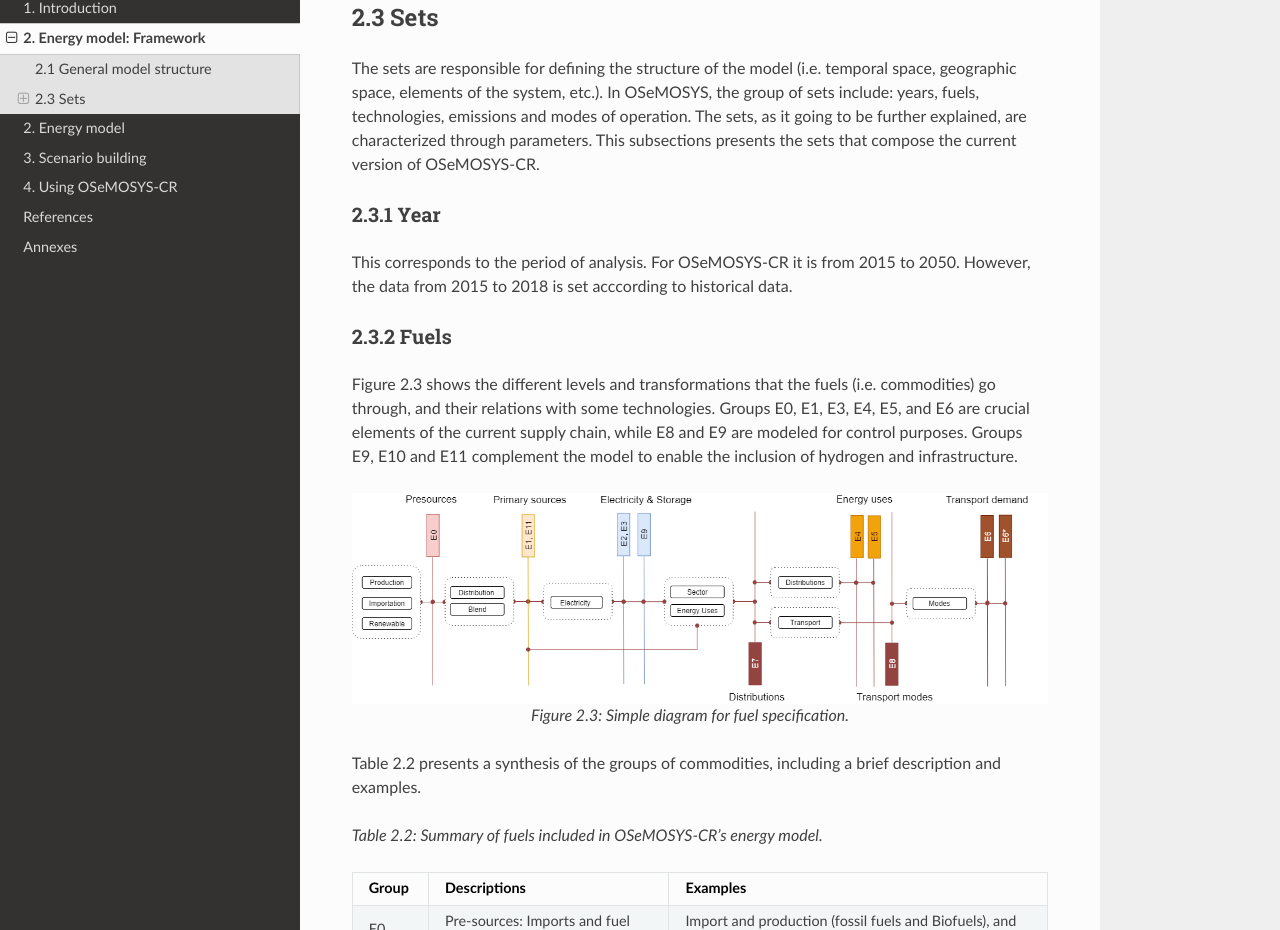
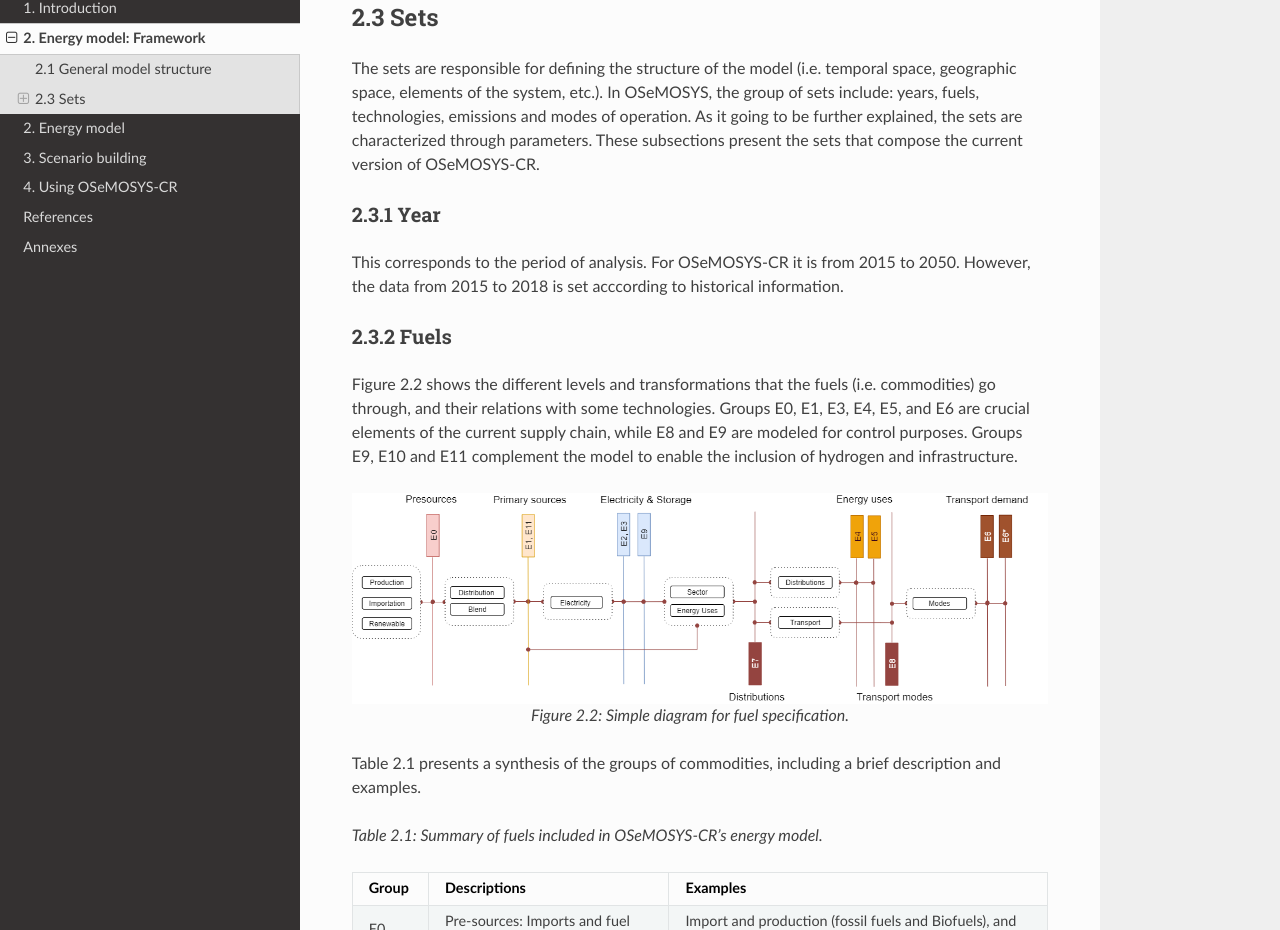
Before and after one commit to EPERLab/OSeMOSYS-CR, a Sphinx documentation site: the page built from docs/02EnergyModelFramework.rst, in a window 1280 px wide and 1400 px high, scrolled down 997 px. Shown: the part 199-1129 px from the top of the window. Built offline with Sphinx 7.4.7 and the Read the Docs theme 2.0.0, drawn with Linux system fonts in a browser that asks for light colours; formulas are drawn with MathJax 3; some of the changed text lies outside the part shown.

Commit message:
Update 02EnergyModelFramework.rst

```diff
--- a/docs/02EnergyModelFramework.rst
+++ b/docs/02EnergyModelFramework.rst
@@ -19,27 +19,27 @@ In OSeMOSYS-CR, the connection between the electricity and transport sectors is
 2.3 Sets
 +++++++++
 
-The sets are responsible for defining the structure of the model (i.e. temporal space, geographic space, elements of the system, etc.). In OSeMOSYS, the group of sets include: years, fuels, technologies, emissions and modes of operation. The sets, as it going to be further explained, are characterized through parameters. This subsections presents the sets that compose the current version of OSeMOSYS-CR.
+The sets are responsible for defining the structure of the model (i.e. temporal space, geographic space, elements of the system, etc.). In OSeMOSYS, the group of sets include: years, fuels, technologies, emissions and modes of operation. As it going to be further explained, the sets are characterized through parameters. These subsections present the sets that compose the current version of OSeMOSYS-CR.
 
 2.3.1 Year
 ---------
 
-This corresponds to the period of analysis. For OSeMOSYS-CR it is from 2015 to 2050. However, the data from 2015 to 2018 is set acccording to historical data.
+This corresponds to the period of analysis. For OSeMOSYS-CR it is from 2015 to 2050. However, the data from 2015 to 2018 is set acccording to historical information.
 
 2.3.2 Fuels
 ---------
 
-Figure 2.3 shows the different levels and transformations that the fuels (i.e. commodities) go through, and their relations with some technologies. Groups E0, E1, E3, E4, E5, and E6 are crucial elements of the current supply chain, while E8 and E9 are modeled for control purposes.  Groups E9, E10  and E11 complement the model to enable the inclusion of hydrogen and infrastructure.
+Figure 2.2 shows the different levels and transformations that the fuels (i.e. commodities) go through, and their relations with some technologies. Groups E0, E1, E3, E4, E5, and E6 are crucial elements of the current supply chain, while E8 and E9 are modeled for control purposes.  Groups E9, E10 and E11 complement the model to enable the inclusion of hydrogen and infrastructure.
 
 .. figure:: img/Fuels.png
    :align:   center
    :width:   700 px
 
-   *Figure 2.3: Simple diagram for fuel specification.*
+   *Figure 2.2: Simple diagram for fuel specification.*
 
-Table 2.2 presents a synthesis of the groups of commodities, including a brief description and examples.
+Table 2.1 presents a synthesis of the groups of commodities, including a brief description and examples.
 
-*Table 2.2: Summary of fuels included in OSeMOSYS-CR's energy model.*
+*Table 2.1: Summary of fuels included in OSeMOSYS-CR's energy model.*
 
 .. table::
    :align:   center
```
Also changed, not shown: other parts of docs/02EnergyModelFramework.rst (+8 -8 lines).
